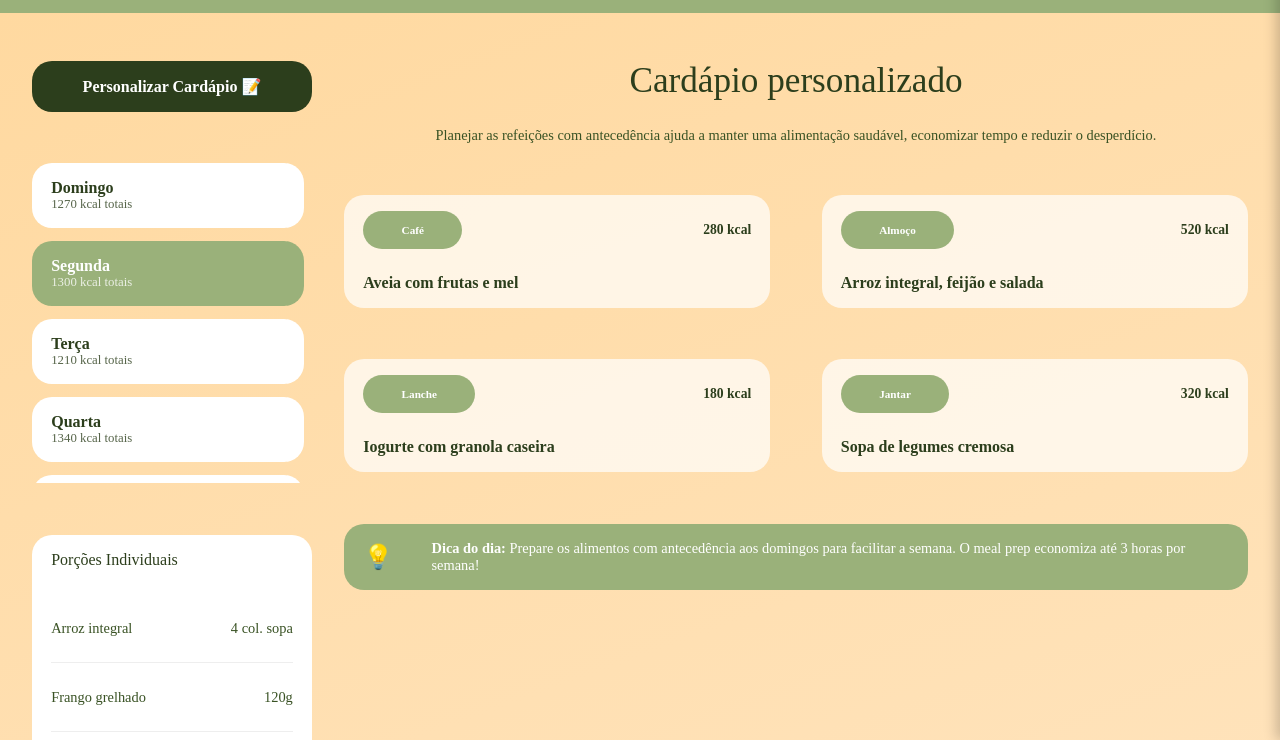
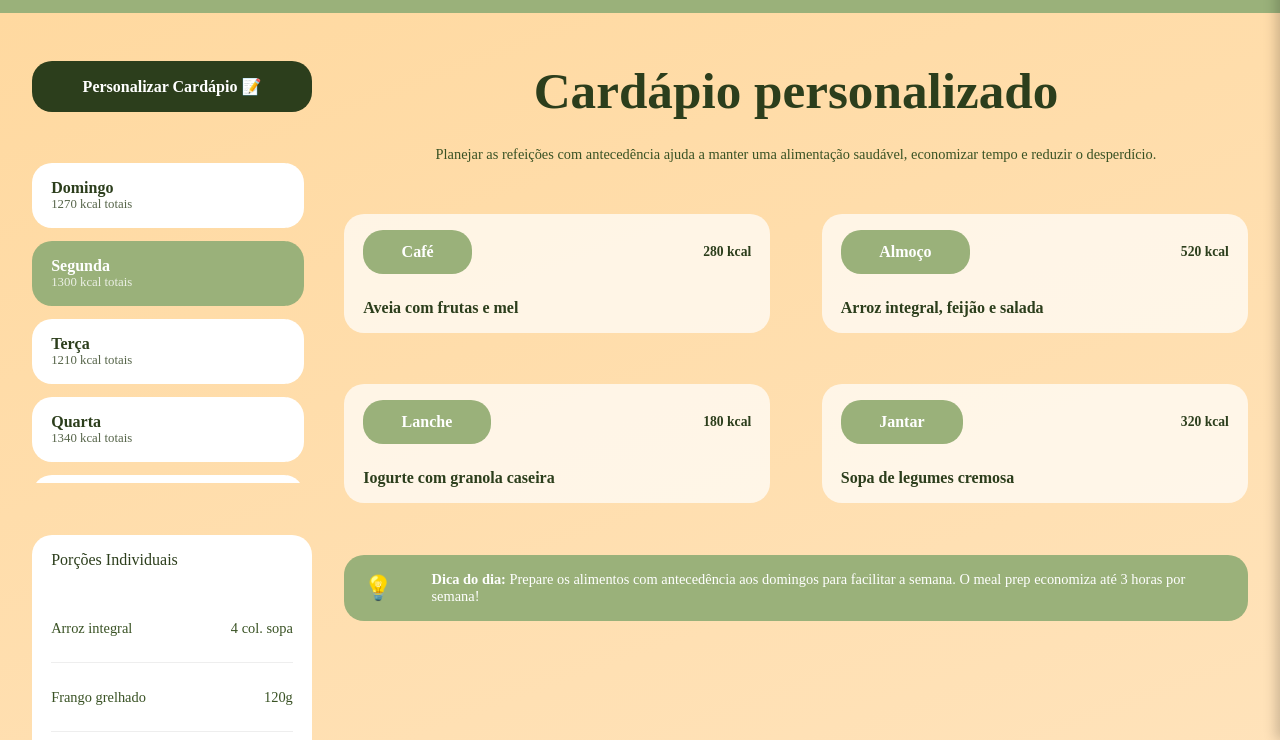
Before and after one commit to laredofe08/SEPE_BeHeathier, a plain HTML site: page cardapio.html in a window 1280 px wide. Shown: the part 60-800 px from the top of the page. Drawn offline with Linux system fonts and the light colour scheme.

Commit message:
melhores o cardápio

```diff
--- a/css/style.css
+++ b/css/style.css
@@ -1293,9 +1293,13 @@ footer nav a {
     .dica-dia {
         padding: 1rem 1.2rem;
     }
+    .refeicao-badge{
+        font-size: 1rem;
+    }
+    .cardapio-titulo h1 {
+        font-size: 3.2rem;
+        font-weight: 550;
 
-    .cardapio-titulo h1 {
-        font-size: 2.2rem;
     }
     .dias-lista {
         max-height: 20rem;
```
